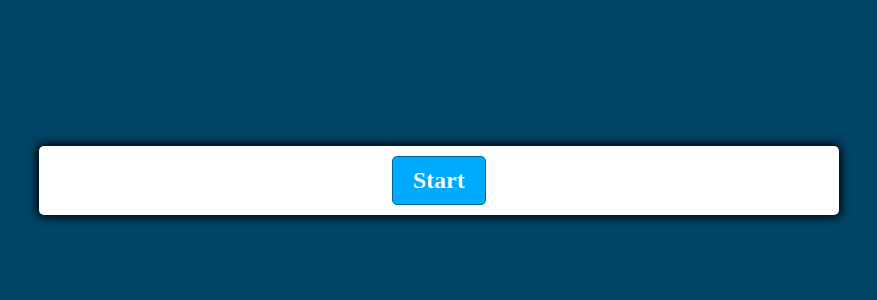
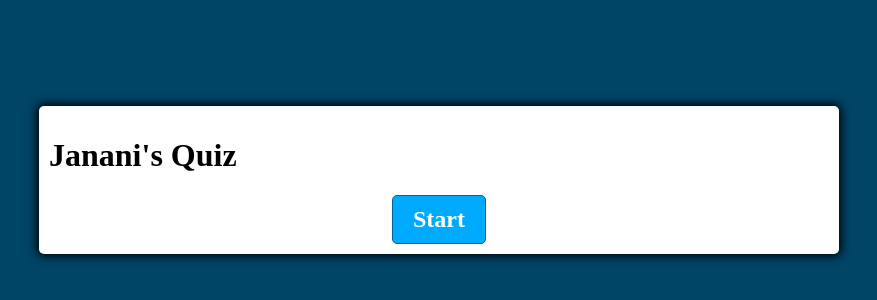
Before and after one commit to officialvasanthpriyan/quiz, a plain HTML site: page index.html in a window 1280 px wide. Shown: the part 220-520 px from the top of the page, without its empty margins (201-1078 px from the left). Drawn offline with Linux system fonts and the light colour scheme.

Commit message:
Update index.html

```diff
--- a/index.html
+++ b/index.html
@@ -10,6 +10,7 @@
 </head>
 <body>
   <div class="container">
+    <h1>Janani's Quiz</h1>
     <div id="question-container" class="hide">
       <div id="question">Question</div>
       <div id="answer-buttons" class="btn-grid">
```
